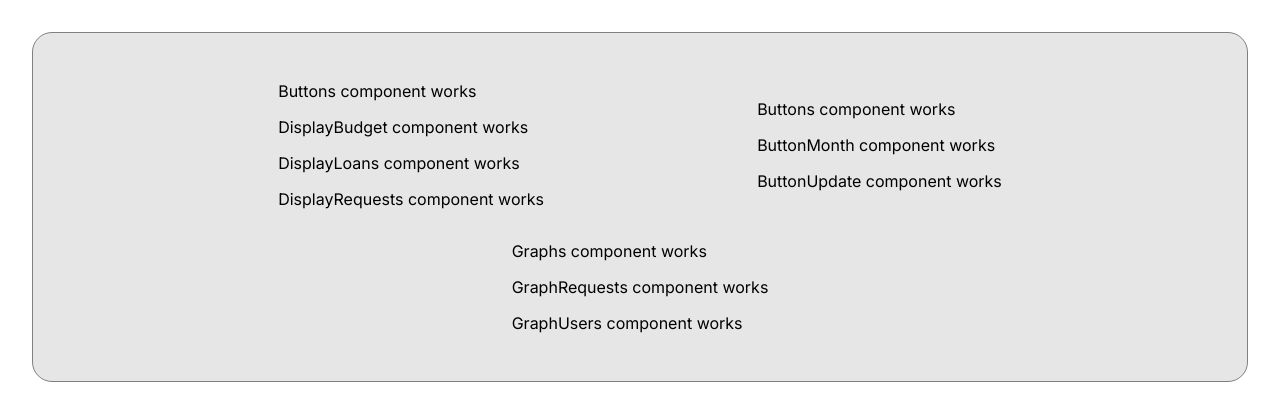
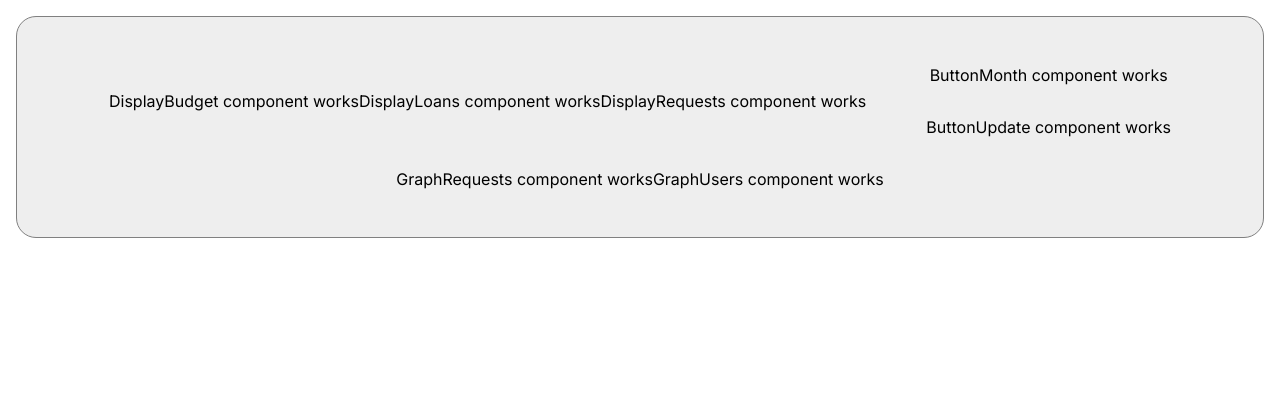
Before and after one commit to apausa/hackaton-jump2digital-finals, a React (Create React App) app in the folder frontend/: page / in a window 1280 px wide. Shown: the top 420 px of the page. Built offline with nearby package versions, Linux system fonts and the light colour scheme; no server answers.

Commit message:
Create molecules styles

```diff
--- a/frontend/src/components/molecules/Buttons/Butttons.jsx
+++ b/frontend/src/components/molecules/Buttons/Buttons.jsx
@@ -2,10 +2,10 @@ import React from 'react';
 import ButtonMonth from '../../atoms/ButtonMonth/ButtonMonth';
 import ButtonUpdate from '../../atoms/ButtonUpdate/ButtonUpdate';
 
+import './buttons.scss';
+
 const Buttons = () => (
-  <div>
-    <p>Buttons component works</p>
-
+  <div className="buttonsContainer">
     <ButtonMonth />
     <ButtonUpdate />
   </div>
--- /dev/null
+++ b/frontend/src/components/molecules/Buttons/buttons.scss
@@ -0,0 +1,6 @@
+.buttonsContainer {
+    display: flex;
+    flex-direction: column;
+    justify-content: space-between;
+    align-items: center;
+}
--- a/frontend/src/components/molecules/Display/Display.jsx
+++ b/frontend/src/components/molecules/Display/Display.jsx
@@ -3,9 +3,10 @@ import DisplayBudget from '../../atoms/DisplayBudget/DisplayBudget';
 import DisplayLoans from '../../atoms/DisplayLoans/DisplayLoans';
 import DisplayRequests from '../../atoms/DisplayRequests/DisplayRequests';
 
+import './display.scss';
+
 const Display = () => (
-  <div>
-    <p>Buttons component works</p>
+  <div className="displayContainer">
     <DisplayBudget />
     <DisplayLoans />
     <DisplayRequests />
--- /dev/null
+++ b/frontend/src/components/molecules/Display/display.scss
@@ -0,0 +1,4 @@
+.displayContainer {
+    display: flex;
+    justify-content: space-between;
+}
--- a/frontend/src/components/molecules/Graphs/Graphs.jsx
+++ b/frontend/src/components/molecules/Graphs/Graphs.jsx
@@ -2,13 +2,12 @@ import React from 'react';
 import GraphRequests from '../../atoms/GraphRequests/GraphRequests';
 import GraphUsers from '../../atoms/GraphUsers/GraphUsers';
 
+import './graphs.scss';
+
 const Graphs = () => (
-  <div>
-    <p>Graphs component works</p>
-
+  <div className="graphContainer">
     <GraphRequests />
     <GraphUsers />
-
   </div>
 );
 
--- /dev/null
+++ b/frontend/src/components/molecules/Graphs/graphs.scss
@@ -0,0 +1,4 @@
+.graphContainer {
+    display: flex;
+    justify-content: space-between;
+}
--- a/frontend/src/components/organisms/Main/Main.jsx
+++ b/frontend/src/components/organisms/Main/Main.jsx
@@ -1,7 +1,7 @@
 import React, { useEffect } from 'react';
 import { useDispatch, useSelector } from 'react-redux';
 import bankCreator from '../../../redux/actions/bankCreator';
-import Buttons from '../../molecules/Buttons/Butttons';
+import Buttons from '../../molecules/Buttons/Buttons';
 import Display from '../../molecules/Display/Display';
 import Graphs from '../../molecules/Graphs/Graphs';
 
--- a/frontend/src/components/organisms/Main/main.scss
+++ b/frontend/src/components/organisms/Main/main.scss
@@ -1,9 +1,9 @@
 @import url('https://fonts.googleapis.com/css2?family=Inter:wght@100;200;300;400;500;600;700;800;900&display=swap');
 
 // Variables
-$principal-color: #e7e6e6;
-$secondary-color: blue;
-$white: #e7e6e6;
+$principal-color: #eeeeee;
+$secondary-color: #af7d77;
+$white: #eeeeee;
 $black: #020202;
 
 main {
@@ -11,7 +11,7 @@ main {
     background-color: $white;
     border-radius: 20px;
 
-    margin: 2rem;
+    margin: 1rem;
     padding: 2rem;
 
     display: flex;
```
